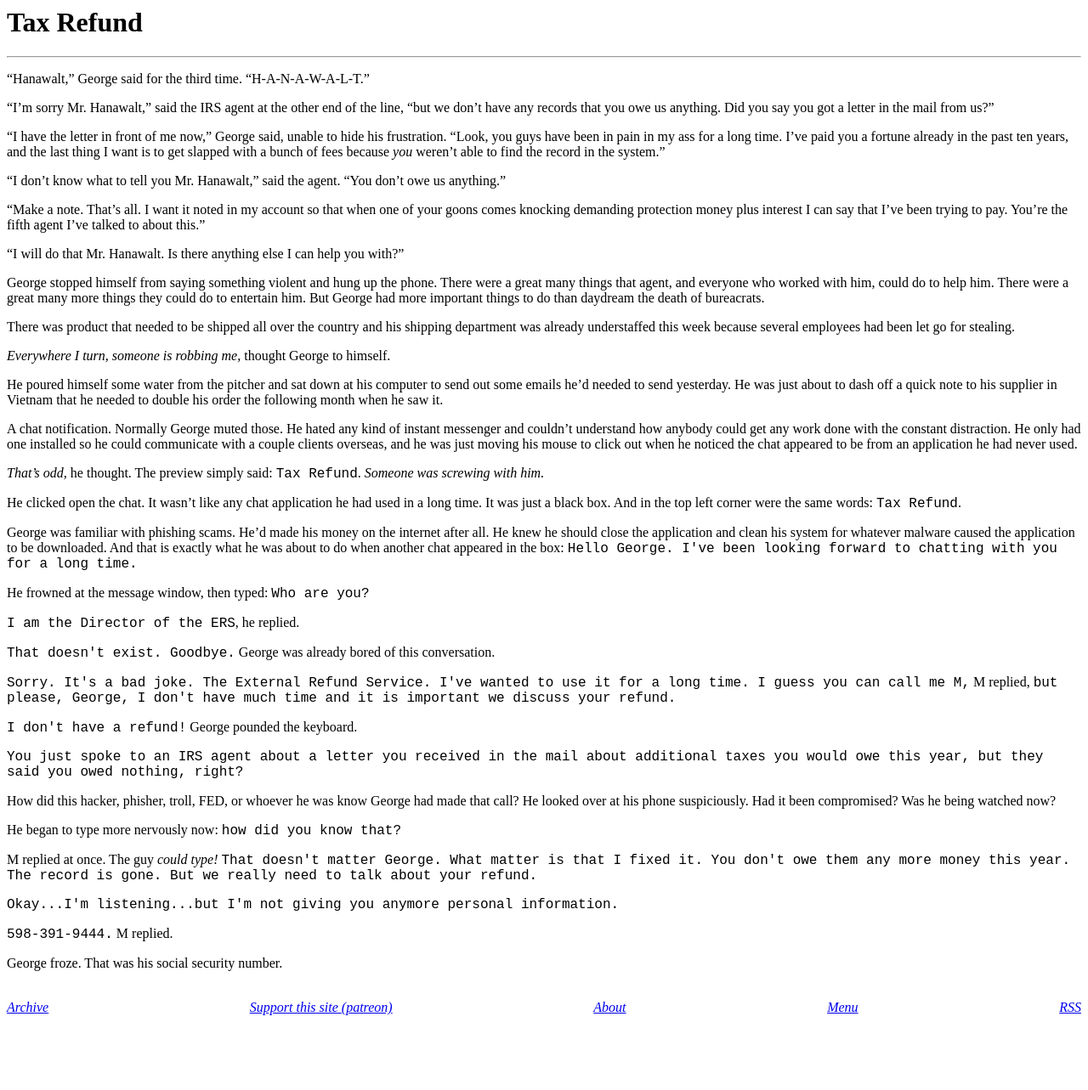
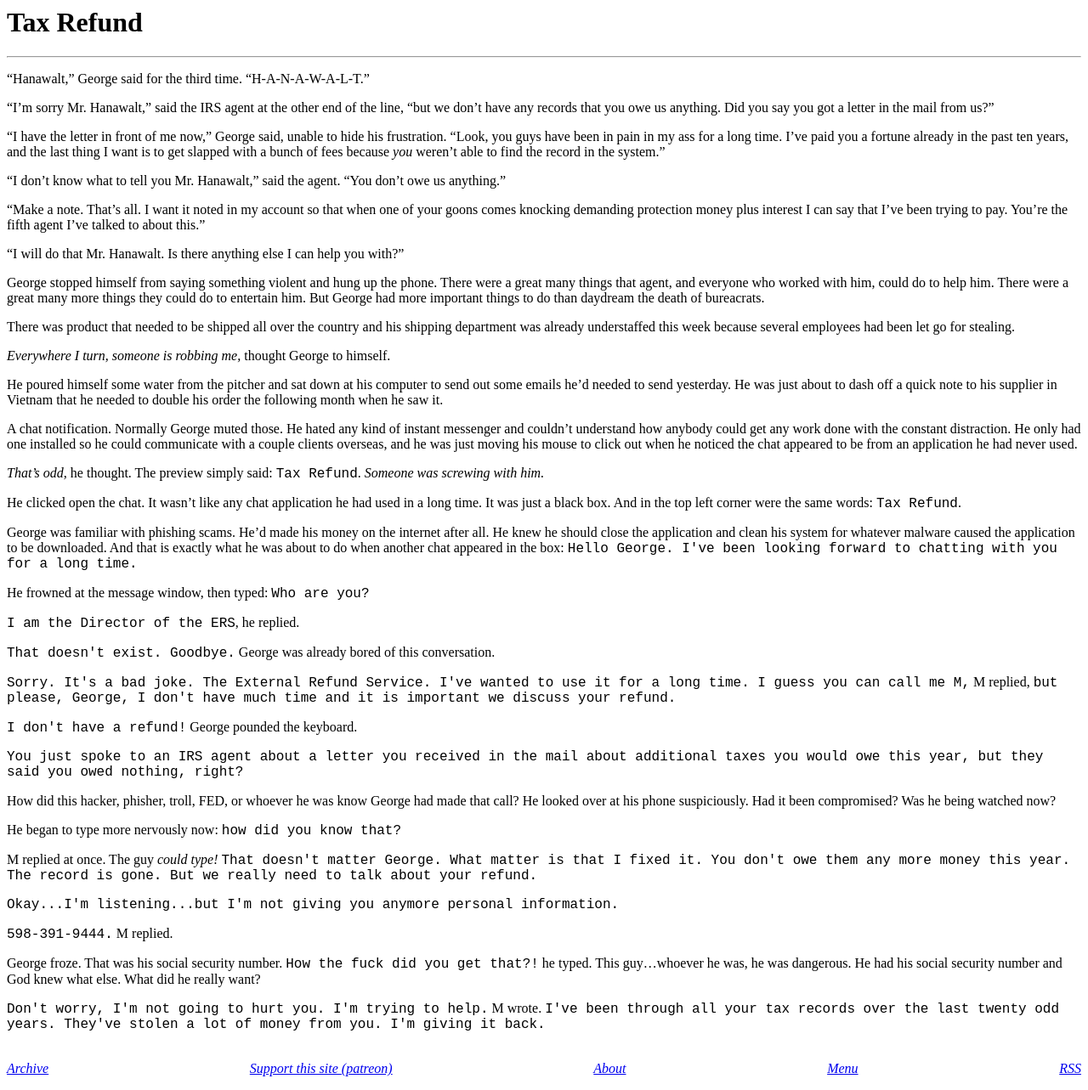
Before and after one commit to derykmakgill/website, a Jekyll site: the page built from tax.md, in a window 1280 px wide. Shown: the whole page at 85% size. Built offline with Jekyll 4.4.1, drawn with Linux system fonts in a browser that asks for light colours; before the commit the page ends 1211 px from its top, so only the background shows below that.

Commit message:
Update tax.md

```diff
--- a/tax.md
+++ b/tax.md
@@ -70,4 +70,6 @@ M replied at once. The guy *could type!* <code style="font-family: courier new,
 
 <code style="font-family: courier new, monospace;">598-391-9444.</code> M replied.
 
-George froze. That was his social security number.
+George froze. That was his social security number. <code style="font-family: courier new, monospace;">How the fuck did you get that?!</code> he typed. This guy...whoever he was, he was dangerous. He had his social security number and God knew what else. What did he really want?
+
+<code style="font-family: courier new, monospace;">Don't worry, I'm not going to hurt you. I'm trying to help.</code> M wrote. <code style="font-family: courier new, monospace;">I've been through all your tax records over the last twenty odd years. They've stolen a lot of money from you. I'm giving it back.</code>
```
